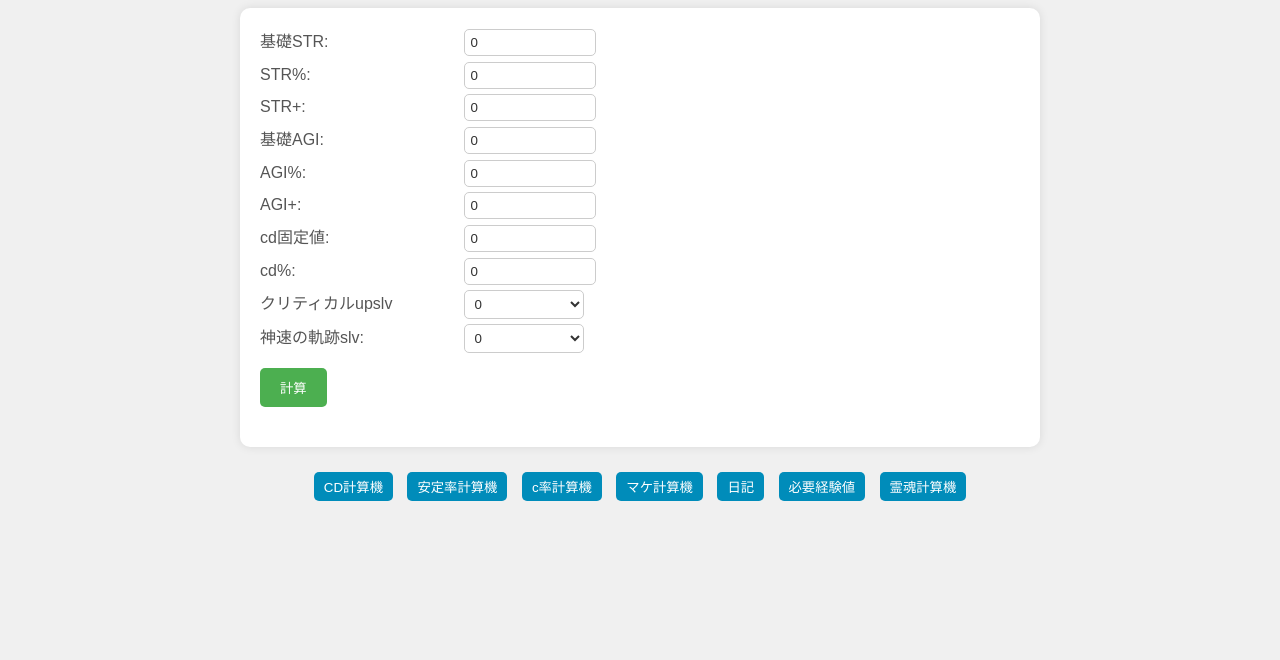
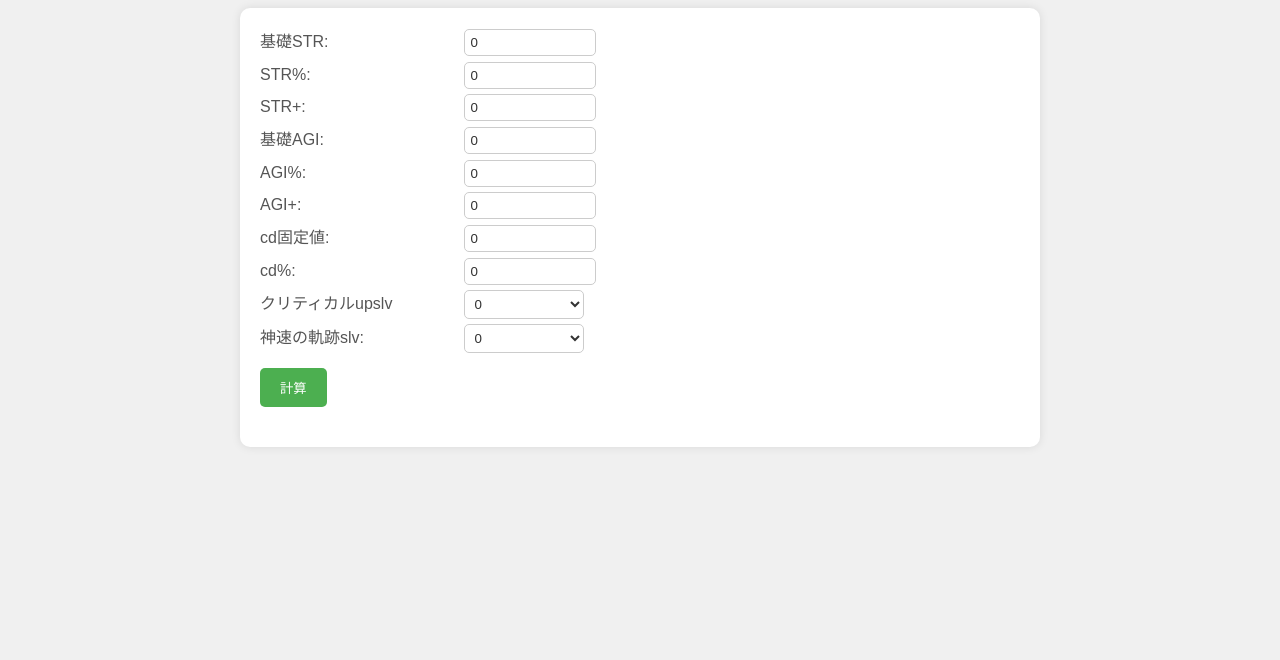
Before and after one commit to Sim-hu/split, a plain HTML site: page index.html in a window 1280 px wide. Shown: the part 140-800 px from the top of the page. Drawn offline with Linux system fonts and the light colour scheme.

Commit message:
Update index.html

```diff
--- a/index.html
+++ b/index.html
@@ -23,6 +23,7 @@
         <button onclick="showPage('makePage')">マケ計算機</button>
         <button onclick="showPage('diaryPage')">日記</button>
         <button onclick="showPage('expPage')">必要経験値</button>
+        <button onclick="showPage('soulPage')">霊魂計算機</button>
     </div>
 
     <!-- CD計算機 -->
@@ -287,16 +288,6 @@
         </div>
     </div>
 
-    <div id="pageSelector">
-        <button onclick="showPage('cdPage')">CD計算機</button>
-        <button onclick="showPage('stabilityPage')">安定率計算機</button>
-        <button onclick="showPage('critsPage')">c率計算機</button>
-        <button onclick="showPage('makePage')">マケ計算機</button>
-        <button onclick="showPage('diaryPage')">日記</button>
-        <button onclick="showPage('expPage')">必要経験値</button>
-        <button onclick="showPage('soulPage')">霊魂計算機</button>
-    </div>
-
     <!-- 霊魂計算機 -->
     <div id="soulPage" class="page">
         <h1>霊魂計算機</h1>
@@ -306,7 +297,7 @@
                 現在の経験値 (%): <input type="number" id="soulCurrentExp" min="0" max="100" value="0" step="0.01">
             </p>
             <p>
-                目標レベル: <input type="number" id="soulTargetLevel" min="1" value="1">
+                目標レベル: <input type="number" id="soulTargetLevel" min="1" value="295">
                 目標レベル経験値 (%): <input type="number" id="soulTargetExp" min="0" max="100" value="0" step="0.01">
             </p>
             <button onclick="calculateSoul()">計算する</button>
```
